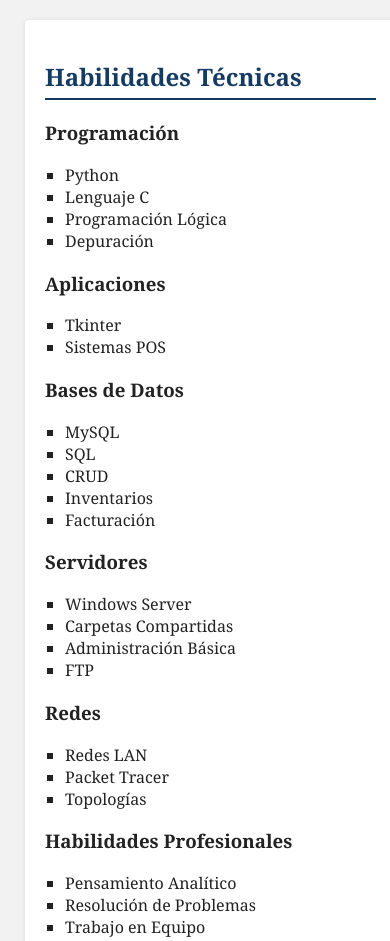
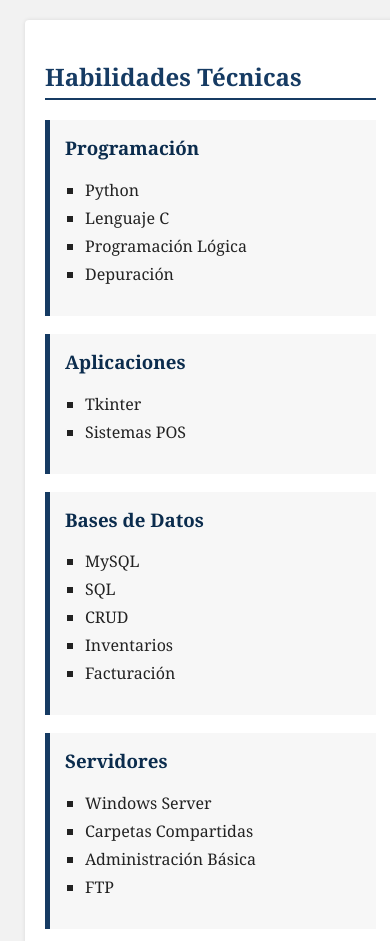
Before and after one commit to sudoDioGenes/Portafolio, a plain HTML site: page index.html in a window 390 px wide. Shown: the part 3120-4061 px from the top of the page. Drawn offline with Linux system fonts and the light colour scheme.

Commit message:
Update styles.css

```diff
--- a/styles.css
+++ b/styles.css
@@ -125,5 +125,29 @@ footer {
     main {
         width: 95%;
     }
+    /* HABILIDADES TÉCNICAS */
+.habilidades {
+    display: grid;
+    grid-template-columns: repeat(auto-fit, minmax(220px, 1fr));
+    gap: 18px;
+    margin-top: 20px;
+}
 
+.bloque {
+    background-color: #f7f7f7;
+    padding: 15px;
+    border-left: 5px solid #163b63;
 }
+
+.bloque h3 {
+    margin-top: 0;
+    color: #0b2c4d;
+}
+
+.bloque ul {
+    padding-left: 20px;
+}
+
+.bloque li {
+    margin-bottom: 6px;
+}
```
